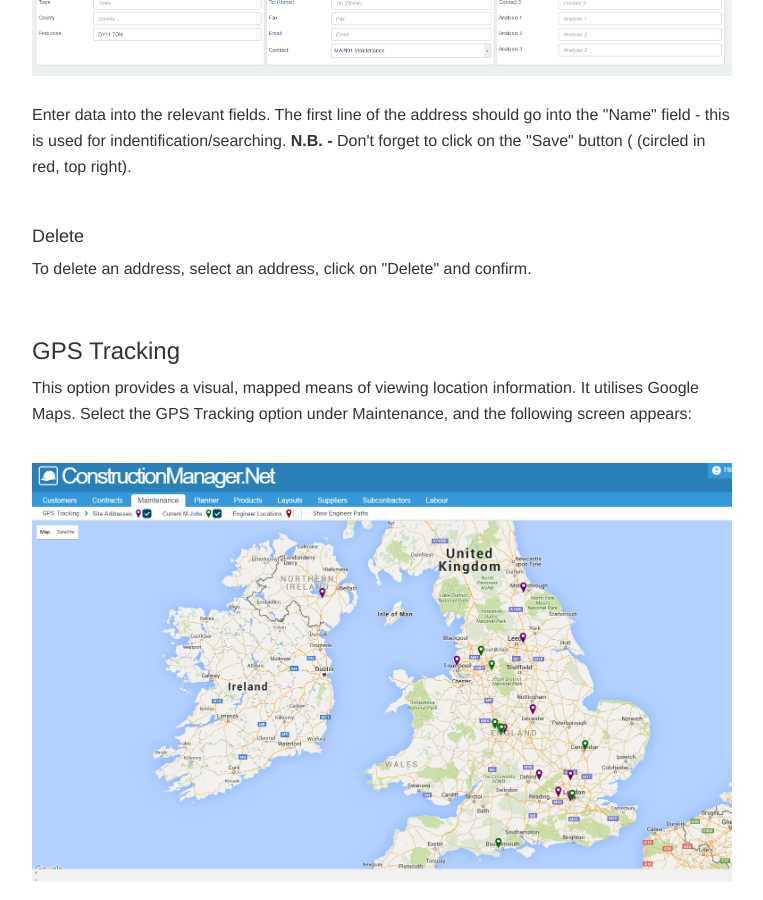
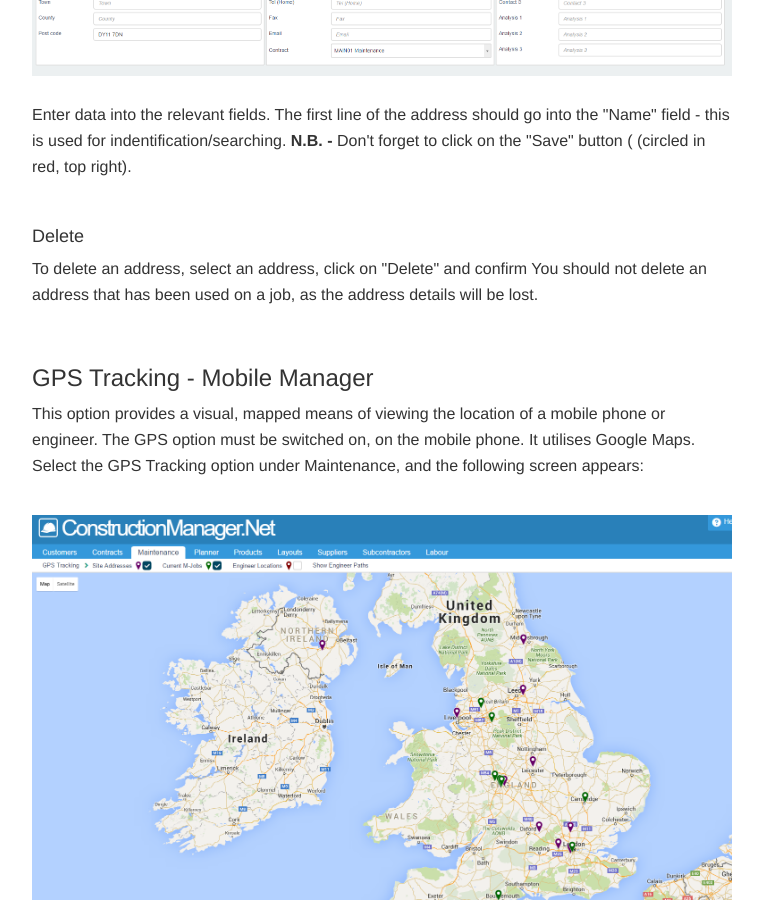
Before and after one commit to JNCSolutions/ConstructionManagerDocs, a Jekyll site: the page built from maintenance.html, in a window 1280 px wide and 900 px high, scrolled down 16432 px. Shown: the whole window, without its empty margins (258-1021 px from the left). Built offline with Jekyll 4.4.1, drawn with Linux system fonts in a browser that asks for light colours.

Commit message:
Update maintenance.html

```diff
--- a/maintenance.html
+++ b/maintenance.html
@@ -373,11 +373,13 @@ title: Maintenance
             (circled in red, top right).</p>
       <br>
       <h4>Delete</h4>
-      <p>To delete an address, select an address, click on "Delete" and confirm.</p>
+      <p>To delete an address, select an address, click on "Delete" and confirm
+          You should not delete an address that has been used on a job, as the address details will be lost.</p>
       <br>
 
-    <h3 id="gps-tracking">GPS Tracking</h3>
-      <p>This option provides a visual, mapped means of viewing location information. It utilises Google Maps.
+    <h3 id="gps-tracking">GPS Tracking - Mobile Manager</h3>
+      <p>This option provides a visual, mapped means of viewing the location of a mobile phone or engineer.
+          The GPS option must be switched on, on the mobile phone. It utilises Google Maps.
           Select the GPS Tracking option under Maintenance, and the following screen appears:</p>
       <br>
       <img src="img/Maintenance_GPS_Tracking_02.PNG" style="width: 100%;">
@@ -405,7 +407,7 @@ title: Maintenance
                 enter fields as follows, and then click on the <b>Apply</b> button:</li>
         <ul>
             <li><b>Engineer to Show:</b> Select an engineer, or several, from a drop-down list. OR, you can select all engineers.</li>
-            <li><b>Period:</b>Select a period from a list of pre-determined time-frames (e.g. 1 day, 7 days etc.).
+            <li><b>Period:</b> Select a period from a list of pre-determined time-frames (e.g. 1 day, 7 days etc.).
                     OR select a Custom Timeframe.</li>
             <li><b>Date/Time From/To:</b> Select a specific date/time from/to as an alternative to the pre-determined
                     time-frames above.</li>
```
